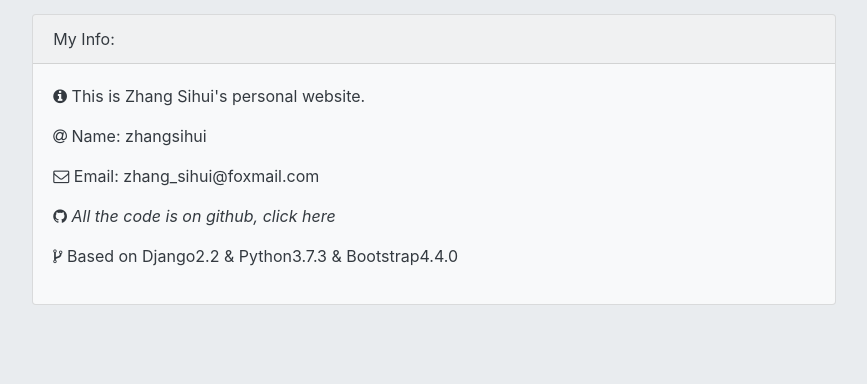
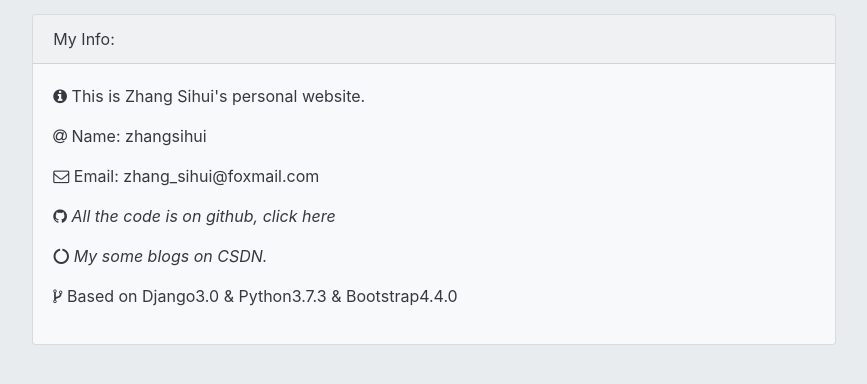
Before and after one commit to zhang-sihui/mysite-old, a Django app: page /aboutMe in a window 1280 px wide. Shown: the part 314-698 px from the top of the page, without its empty margins (206-1073 px from the left). Run offline with Django 3.2, Linux system fonts and the light colour scheme; some libraries are stand-ins or nearby versions.

Commit message:
主要更新见 README v2.4.2

```diff
--- a/index/templates/index/about_me.html
+++ b/index/templates/index/about_me.html
@@ -12,7 +12,10 @@
                 <p><i class="fa fa-github" aria-hidden="true"></i>
                     <a class="text-dark font-italic" href="https://github.com/zhang-sihui/mysite" target="_blank">
                         All the code is on github, click here</a></p>
-                <p><i class="fa fa-code-fork" aria-hidden="true"></i> Based on Django2.2 & Python3.7.3 & Bootstrap4.4.0</p>
+                <p><i class="fa fa-circle-o-notch" aria-hidden="true"></i>
+                    <a class="text-dark font-italic" href="https://blog.csdn.net/zsh501736479" target="_blank">
+                        My some blogs on CSDN.</a></p>
+                <p><i class="fa fa-code-fork" aria-hidden="true"></i> Based on Django3.0 & Python3.7.3 & Bootstrap4.4.0</p>
             </div>
         </div>
     </div>
--- a/index/templates/index/index.html
+++ b/index/templates/index/index.html
@@ -18,25 +18,25 @@
         {% block nav %}
         <div class="row">
             <div class="col-3 col-sm-3 col-md-2 offset-md-2 text-center">
-                <a class="text-dark" href="{% url 'polls:vote' %}">
+                <a class="text-dark" href="{% url 'polls:vote' %}" target="_blank">
                     <i class="fa fa-check-square fa-3x" aria-hidden="true"></i>
                     <p>Vote</p>
                 </a>
             </div>
             <div class="col-3 col-sm-3 col-md-2 text-center">
-                <a class="text-dark" href="{% url 'polls:play_music' %}">
+                <a class="text-dark" href="{% url 'polls:play_music' %}" target="_blank">
                     <i class="fa fa-music fa-3x" aria-hidden="true"></i>
                     <p>Music</p>
                 </a>
             </div>
             <div class="col-3 col-sm-3 col-md-2 text-center">
-                <a class="text-dark" href="{% url 'polls:show_files' %}">
+                <a class="text-dark" href="{% url 'polls:show_files' %}" target="_blank">
                     <i class="fa fa-file fa-3x" aria-hidden="true"></i>
                     <p>File</p>
                 </a>
             </div>
             <div class="col-3 col-sm-3 col-md-2 text-center">
-                <a class="text-dark" href="{% url 'blog:blog' %}">
+                <a class="text-dark" href="{% url 'blog:blog' %}" target="_blank">
                     <i class="fa fa-pencil-square fa-3x" aria-hidden="true"></i>
                     <p>Blog</p>
                 </a>
@@ -51,19 +51,19 @@
                 </a>
             </div>
             <div class="col-3 col-sm-3 col-md-2 text-center">
-                <a class="text-dark" href="{% url 'photos:display_photos' %}">
+                <a class="text-dark" href="{% url 'photos:display_photos' %}" target="_blank">
                     <i class="fa fa-photo fa-3x" aria-hidden="true"></i>
                     <p>Photo</p>
                 </a>
             </div>
             <div class="col-3 col-sm-3 col-md-2 text-center">
-                <a class="text-dark" href="{% url 'watchlist:watchlist' %}">
+                <a class="text-dark" href="{% url 'watchlist:watchlist' %}" target="_blank">
                     <i class="fa fa-list fa-3x" aria-hidden="true"></i>
                     <p>WatchList</p>
                 </a>
             </div>
             <div class="col-3 col-sm-3 col-md-2 text-center">
-                <a class="text-dark" href="{% url 'messageboard:messages' %}">
+                <a class="text-dark" href="{% url 'messageboard:messages' %}" target="_blank">
                     <i class="fa fa-comments fa-3x" aria-hidden="true"></i>
                     <p>GuestBook</p>
                 </a>
@@ -72,7 +72,7 @@
 
         <div class="row">
             <div class="col-3 col-sm-3 col-md-2 offset-md-2 text-center">
-                <a class="text-dark" href="{% url 'index:index' %}">
+                <a class="text-dark" href="{% url 'index:index' %}" target="_blank">
                     <i class="fa fa-home fa-3x" aria-hidden="true"></i>
                     <p>Home</p>
                 </a>
@@ -96,7 +96,7 @@
                 </script>
             </div>
             <div class="col-3 col-sm-3 col-md-2 text-center">
-                <a class="text-dark" href="{% url 'users:user' %}">
+                <a class="text-dark" href="{% url 'users:user' %}" target="_blank">
                     <i class="fa fa-sign-in fa-3x" aria-hidden="true"></i>
                     <p>Login</p>
                 </a>
--- a/requirements.txt
+++ b/requirements.txt
@@ -1,4 +1,4 @@
 markdown==3.1.1
-django-mdeditor == 0.1.16
+django-mdeditor==0.1.16
 django-simple-captcha==0.5.12
 python-memcached==1.59
```
Also changed, not shown: blog/views.py (+5 -2 lines), README.md.
